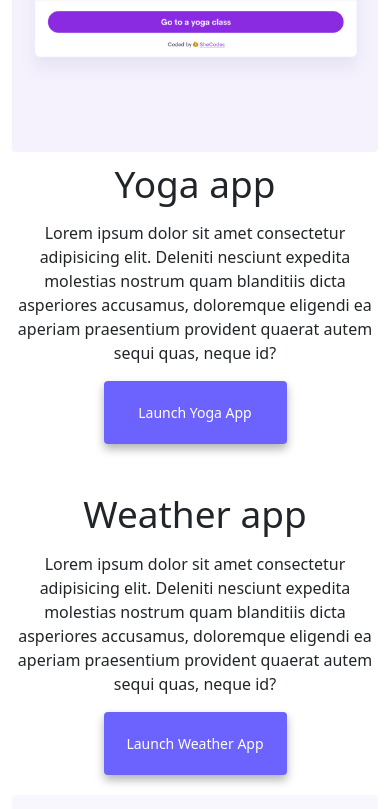
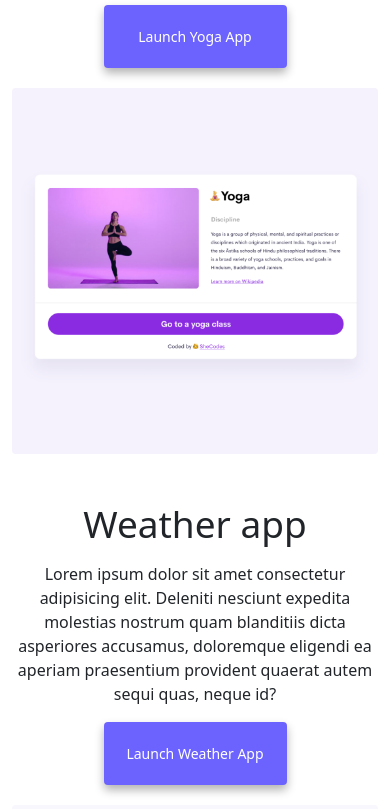
Before and after one commit to lalauo/advanced-tools, a plain HTML site: page index.html in a window 390 px wide. Shown: the part 635-1444 px from the top of the page. Drawn offline with nearby package versions, Linux system fonts and the light colour scheme.

Commit message:
Reversed homepage column order in mobile

```diff
--- a/css/styles.css
+++ b/css/styles.css
@@ -131,6 +131,10 @@ p {
     margin-top: 15px;
   }
 
+  .app-name.weather-app {
+    margin-top: -10px;
+  }
+
   .app-name {
     font-size: 37px;
   }
@@ -141,6 +145,12 @@ p {
     flex: auto;
     width: 100%;
   }
+
+  .row.yogurt,
+  .row.yoga {
+    flex-direction: column-reverse;
+  }
+
   .btn.primary-link {
     display: block;
     width: 50%;
@@ -148,7 +158,9 @@ p {
     padding: 20px 15px;
     font-size: 14px;
   }
-  .img-fluid.rounded.weather {
+  .img-fluid.rounded.yoga,
+  .img-fluid.rounded.weather,
+  .img-fluid.rounded.yogurt {
     margin-top: 20px;
   }
   .img-fluid.rounded.yoga,
--- a/index.html
+++ b/index.html
@@ -84,7 +84,7 @@
         >
       </div>
       <div class="container">
-        <div class="row mt-5 mb-2">
+        <div class="row yoga mt-5 mb-2">
           <div class="col-6">
             <img
               src="/images/yoga.png"
@@ -109,7 +109,7 @@
 
         <div class="row mt-5 mb-5">
           <div class="col-6">
-            <h2 class="app-name">Weather app</h2>
+            <h2 class="app-name weather-app">Weather app</h2>
             <p class="app-description">
               Lorem ipsum dolor sit amet consectetur adipisicing elit. Deleniti
               nesciunt expedita molestias nostrum quam blanditiis dicta
@@ -130,7 +130,7 @@
           </div>
         </div>
 
-        <div class="row">
+        <div class="row yogurt">
           <div class="col-6">
             <img
               src="/images/yoghurt.png"
```
